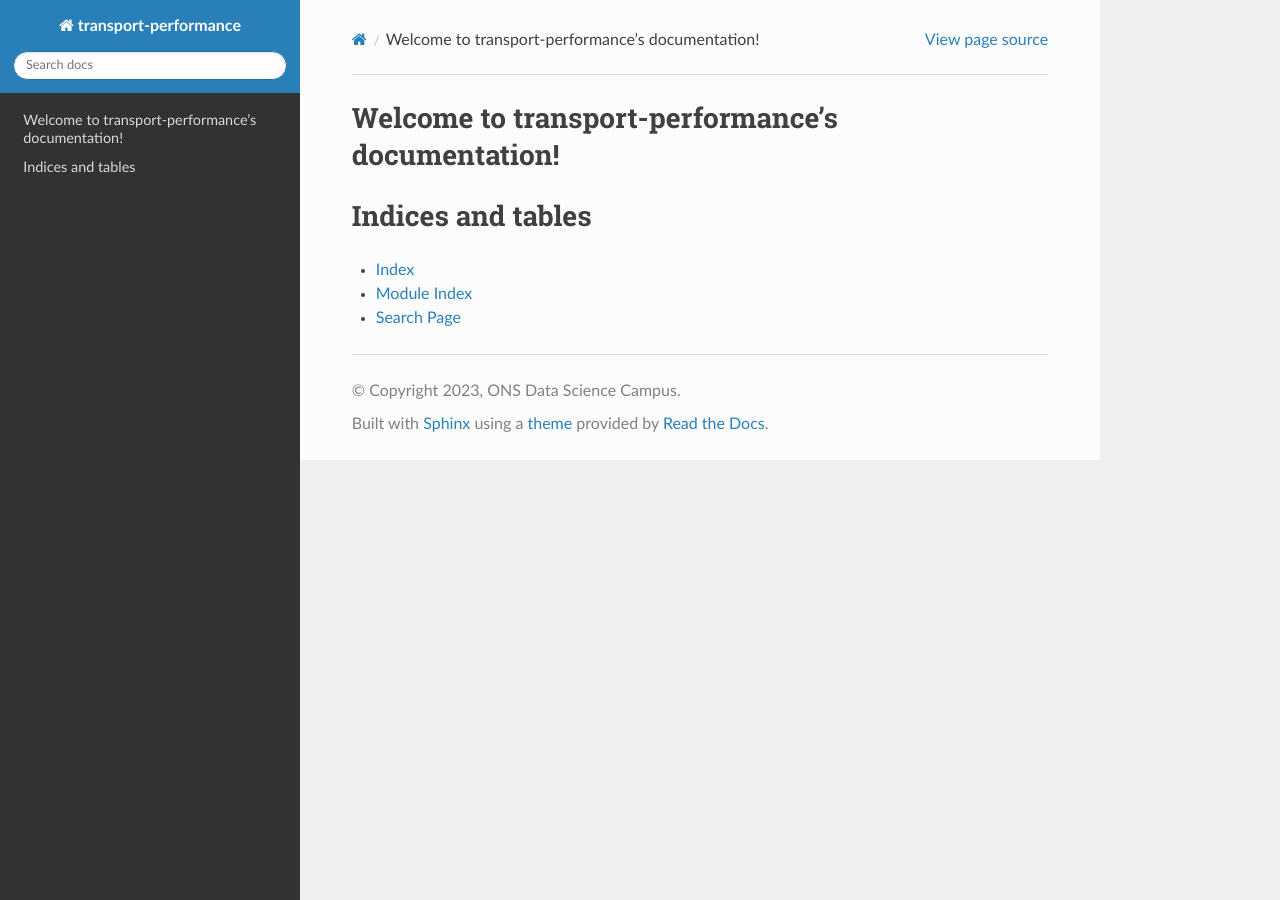
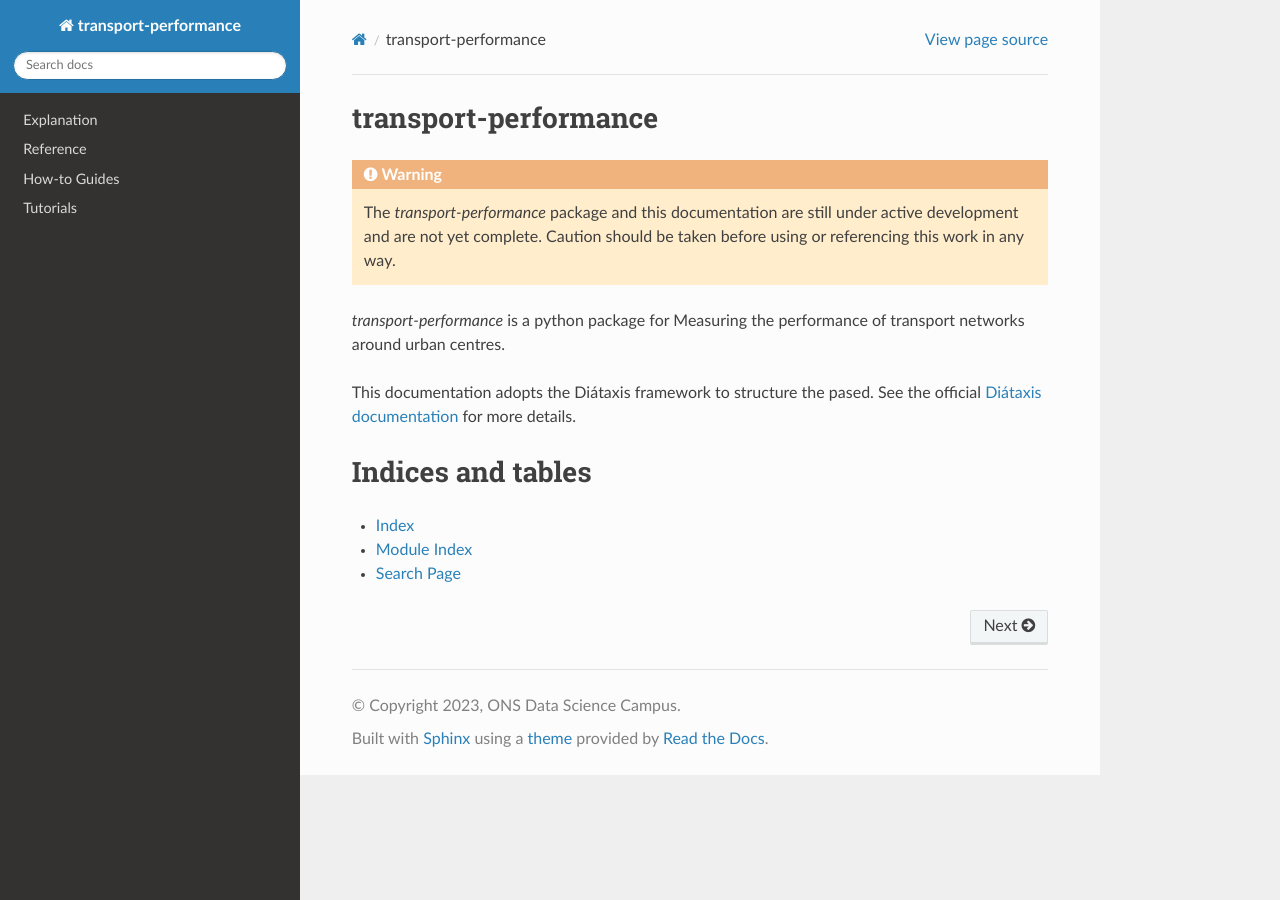
Before and after one commit to datasciencecampus/transport-network-performance, a Sphinx documentation site: the page built from docs/source/index.rst, in a window 1280 px wide. Built offline with Sphinx 7.4.7 and the Read the Docs theme 2.0.0, drawn with Linux system fonts in a browser that asks for light colours.

Commit message:
feat: added basic structure

```diff
--- /dev/null
+++ b/docs/source/explanation/index.rst
@@ -0,0 +1,2 @@
+Explanation
+===========
--- /dev/null
+++ b/docs/source/how_to/index.rst
@@ -0,0 +1,2 @@
+How-to Guides
+=============
--- a/docs/source/index.rst
+++ b/docs/source/index.rst
@@ -3,12 +3,28 @@
    You can adapt this file completely to your liking, but it should at least
    contain the root `toctree` directive.
 
-Welcome to transport-performance's documentation!
-=================================================
+transport-performance
+=====================
+
+.. warning::
+   The `transport-performance` package and this documentation are still under
+   active development and are not yet complete. Caution should be taken before
+   using or referencing this work in any way.
+
+`transport-performance` is a python package for Measuring the performance of
+transport networks around urban centres.
+
+This documentation adopts the Diátaxis framework to structure the pased. See
+the official `Diátaxis documentation`_ for more details.
 
 .. toctree::
-   :maxdepth: 2
-   :caption: Contents:
+   :hidden:
+   :titlesonly:
+
+   explanation/index
+   reference/index
+   how_to/index
+   tutorials/index
 
 
 
@@ -18,3 +34,5 @@ Indices and tables
 * :ref:`genindex`
 * :ref:`modindex`
 * :ref:`search`
+
+.. _Diátaxis documentation: https://diataxis.fr/
--- /dev/null
+++ b/docs/source/reference/index.rst
@@ -0,0 +1,2 @@
+Reference
+=========
--- /dev/null
+++ b/docs/source/tutorials/index.rst
@@ -0,0 +1,2 @@
+Tutorials
+=========
```
